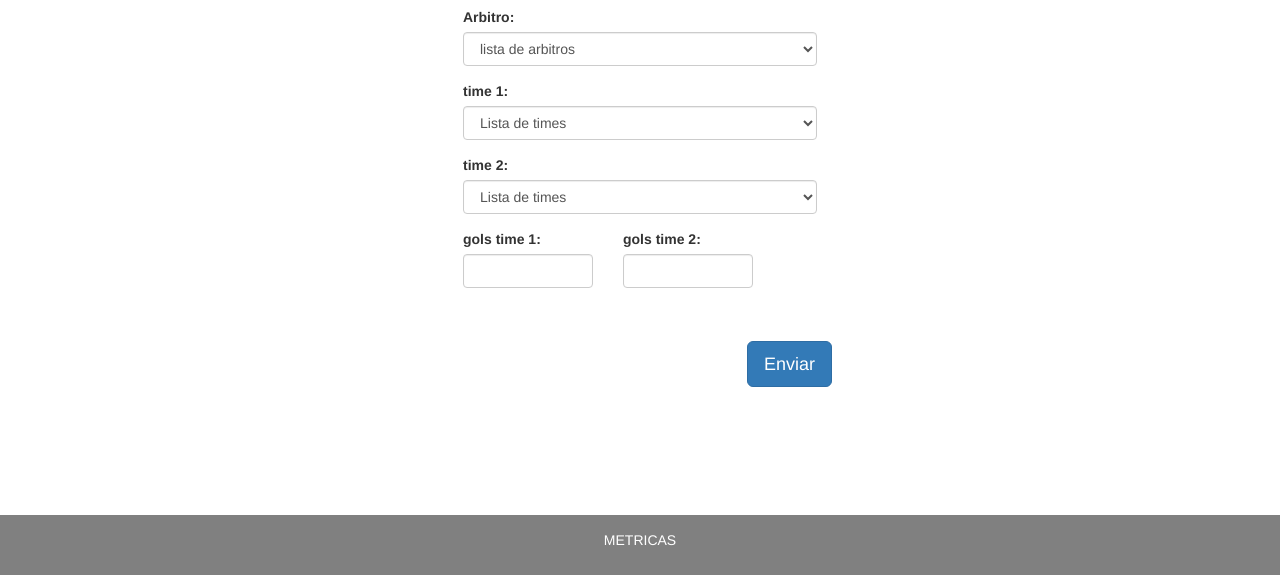
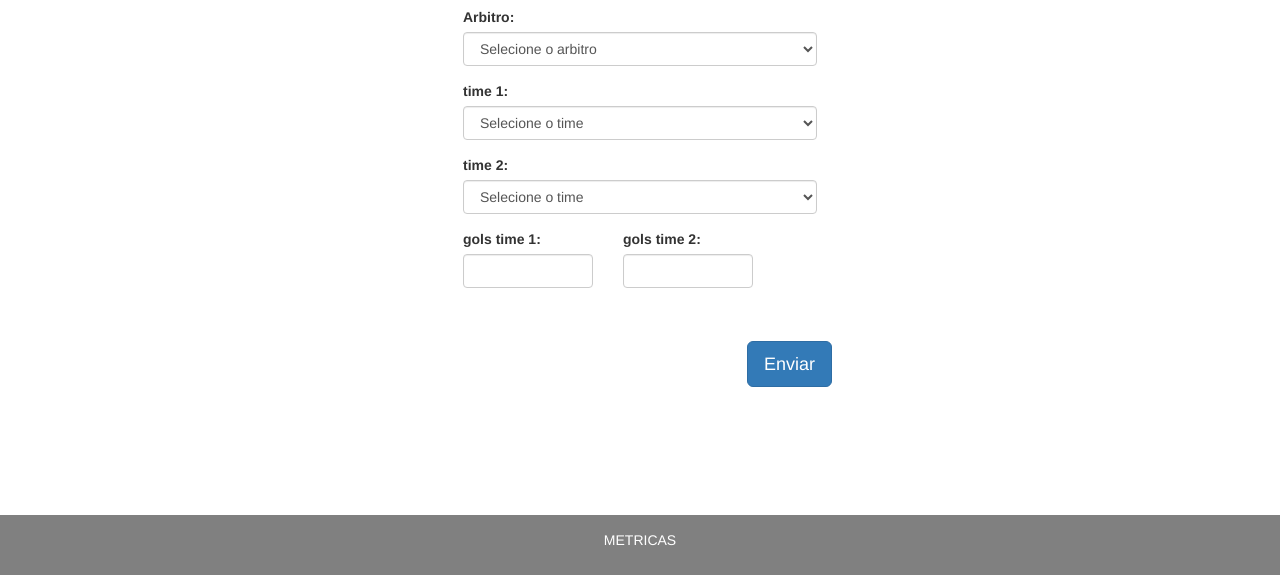
Before and after one commit to guimpo/metricas, a website: page public/views/cadastro_sumulas.html in a window 1280 px wide. Shown: the part 223-800 px from the top of the page. Drawn offline with nearby package versions, Linux system fonts and the light colour scheme; no server answers.

Commit message:
finalizado

```diff
--- a/public/views/cadastro_sumulas.html
+++ b/public/views/cadastro_sumulas.html
@@ -58,7 +58,7 @@
       <div class="form-group col-sm-12">
         <label for="arbitro_id">Arbitro:</label>
         <select class="form-control" name="combo-arbitros" id="combo-arbitros">
-            <option value="arbitro">lista de arbitros</option>
+            <option value="arbitro">Selecione o arbitro</option>
         </select>
 
 
@@ -66,15 +66,13 @@
       <div class="form-group  col-sm-12">
         <label for="time1">time 1:</label>
         <select class="form-control" name="combo-times" id="combo-times">
-            <option>Lista de times</option>
-            <option>1</option>
+            <option>Selecione o time</option>
         </select>
       </div>
        <div class="form-group  col-sm-12">
         <label for="time2">time 2:</label>
         <select class="form-control" name="combo-times2" id="combo-times2">
-            <option>Lista de times</option>
-            <option>2</option>
+            <option>Selecione o time</option>
         </select>
       </div>
       <div class="form-group col-sm-5">
```
